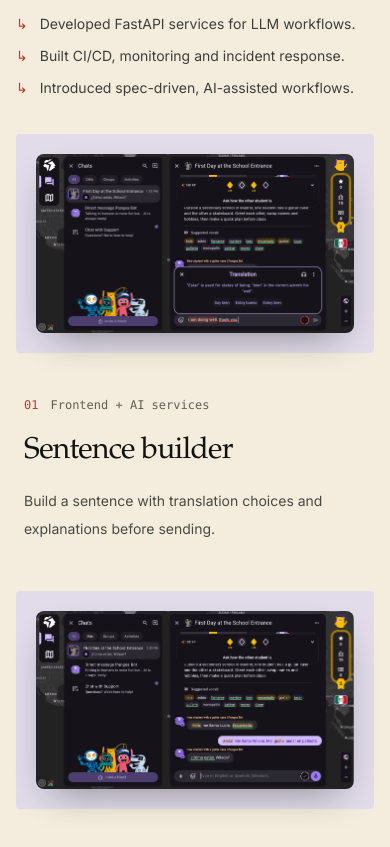
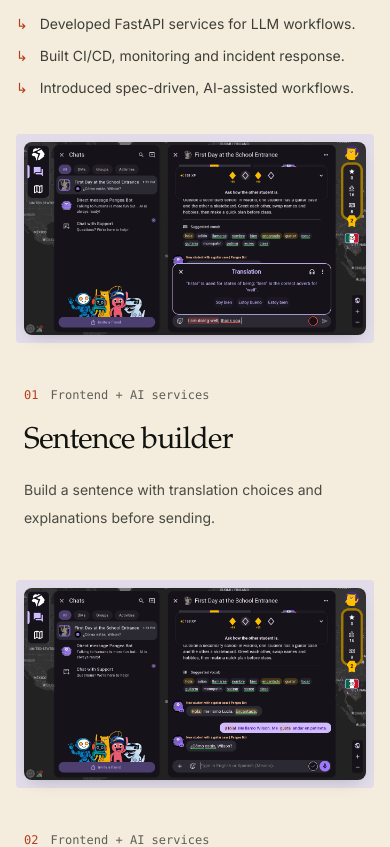
Before and after one commit to WilsonLe/wilsonle.me, a Next.js app: page / in a window 390 px wide. Shown: the part 1300-2147 px from the top of the page. Built offline with nearby package versions, Linux system fonts and the light colour scheme; no server answers.

Commit message:
Use gentle image-only zoom and slimmer screenshot frames

```diff
--- a/src/app/(frontend)/globals.css
+++ b/src/app/(frontend)/globals.css
@@ -128,14 +128,14 @@
 .work-capture-mat {
   background: var(--work-mat);
   border-radius: 4px;
-  padding: 6.5rem clamp(1.25rem, 5vw, 4.5rem) 3.5rem;
+  padding: 6.5rem clamp(0.75rem, 2vw, 1.5rem) 1.25rem;
 }
 .work-capture-image {
   position: relative;
 }
 .work-capture-image img {
   display: block;
-  box-shadow: 0 16px 36px -16px rgb(16 19 15 / 0.45);
+  box-shadow: 0 6px 16px -8px rgb(16 19 15 / 0.25);
 }
 .work-capture-image a {
   display: block;
@@ -190,7 +190,7 @@
 @media (max-width: 639px) {
   .work-capture-mat {
     padding-top: 5.5rem;
-    padding-bottom: 1.5rem;
+    padding-bottom: 0.75rem;
   }
   .work-callout {
     left: 50% !important;
@@ -246,7 +246,7 @@
 }
 
 .work-capture--compact .work-capture-mat {
-  padding: 5rem 1.5rem 1.5rem;
+  padding: 5rem 0.75rem 0.75rem;
 }
 .work-capture--compact .work-callout {
   top: -3.2rem;
@@ -267,7 +267,7 @@
 }
 .pangea-image-mat {
   min-width: 0;
-  padding: clamp(1.25rem, 3vw, 2.5rem);
+  padding: clamp(0.5rem, 1vw, 0.875rem);
   border-radius: 4px;
   background: var(--work-mat);
 }
@@ -275,7 +275,7 @@
   display: block;
   overflow: hidden;
   border-radius: 8px;
-  box-shadow: 0 16px 36px -16px rgb(16 19 15 / 0.45);
+  box-shadow: 0 6px 16px -8px rgb(16 19 15 / 0.25);
 }
 .pangea-zoom-layer {
   position: relative;
@@ -288,9 +288,6 @@
   padding: 1rem 0.5rem;
   border-radius: 4px;
 }
-.pangea-callout-copy {
-  transform-origin: left center;
-}
 @media (min-width: 900px) {
   .pangea-feature {
     grid-template-columns: minmax(0, 1.65fr) minmax(0, 1fr);
@@ -301,14 +298,8 @@
   .pangea-zoom-layer {
     transition: transform 650ms cubic-bezier(0.22, 1, 0.36, 1);
   }
-  .pangea-callout-copy {
-    transition: transform 350ms ease;
-  }
   .pangea-feature:is(:hover, :focus-within) .pangea-zoom-layer {
     transform: translate(var(--zoom-x), var(--zoom-y)) scale(var(--zoom-scale));
-  }
-  .pangea-feature:is(:hover, :focus-within) .pangea-callout-copy {
-    transform: scale(1.035);
   }
   .pangea-feature[data-entered='true'] .pangea-callout {
     animation: pangea-callout-enter 650ms cubic-bezier(0.22, 1, 0.36, 1) both;
--- a/src/components/AnnotatedScreenshot.tsx
+++ b/src/components/AnnotatedScreenshot.tsx
@@ -43,15 +43,14 @@ export function AnnotatedScreenshot({
   const labelX = labelPosition * 10
 
   if (layout === 'split') {
-    // Center the target and scale enough to keep even edge-adjacent targets covered.
-    const zoomScale = Math.max(
-      1.65,
-      50 / Math.min(callout.x, 100 - callout.x, callout.y, 100 - callout.y),
-    )
+    // Keep surrounding app context; pan toward the focus without exposing empty edges.
+    const zoomScale = 1.25
+    const zoomOffset = (position: number) =>
+      Math.max(100 * (1 - zoomScale), Math.min(0, 50 - position * zoomScale))
     const zoomStyle = {
       '--zoom-scale': zoomScale,
-      '--zoom-x': `${50 - callout.x * zoomScale}%`,
-      '--zoom-y': `${50 - callout.y * zoomScale}%`,
+      '--zoom-x': `${zoomOffset(callout.x)}%`,
+      '--zoom-y': `${zoomOffset(callout.y)}%`,
     } as CSSProperties
     return (
       <figure
```
Also changed, not shown: 1 other file (tests, documents, lock files or other folders).
